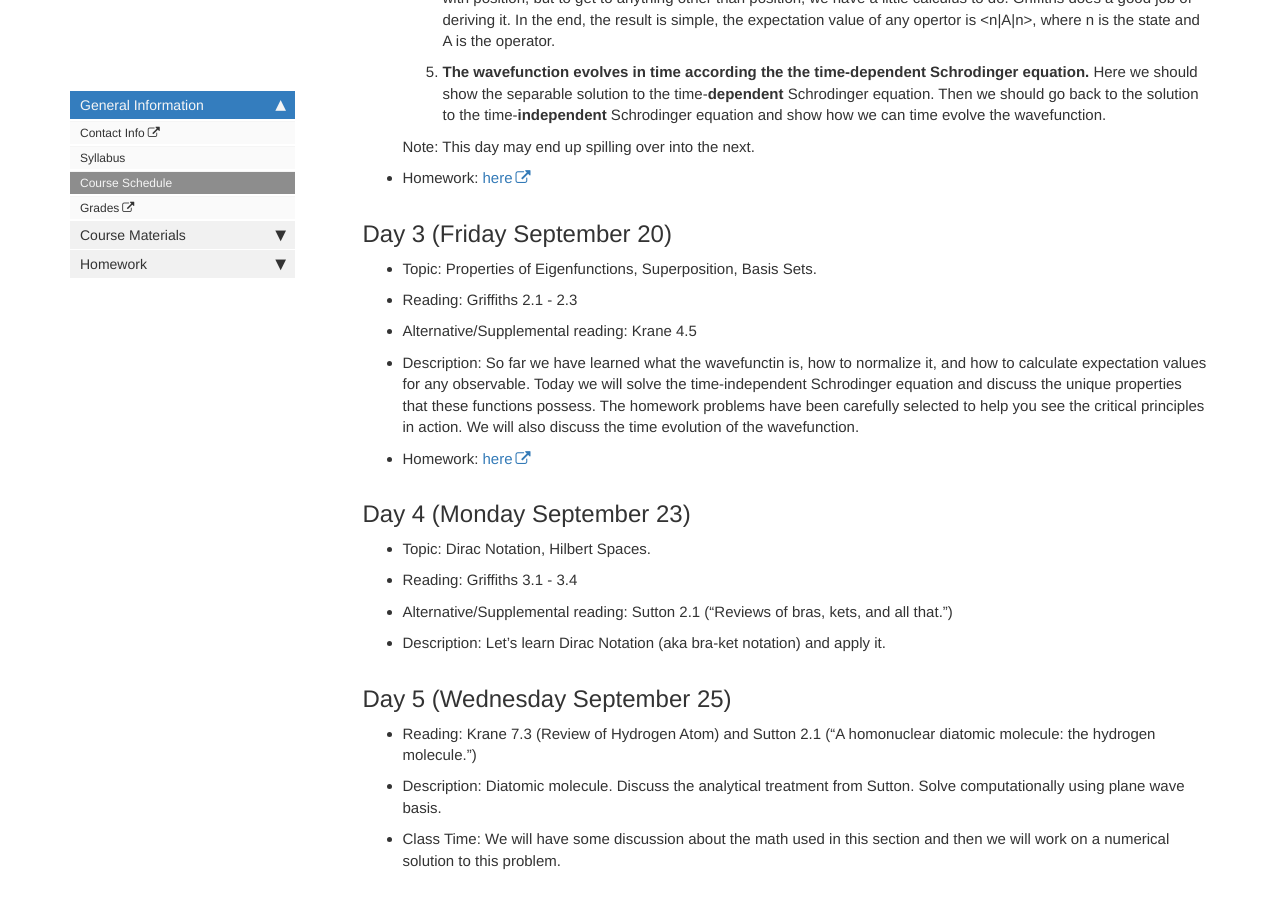
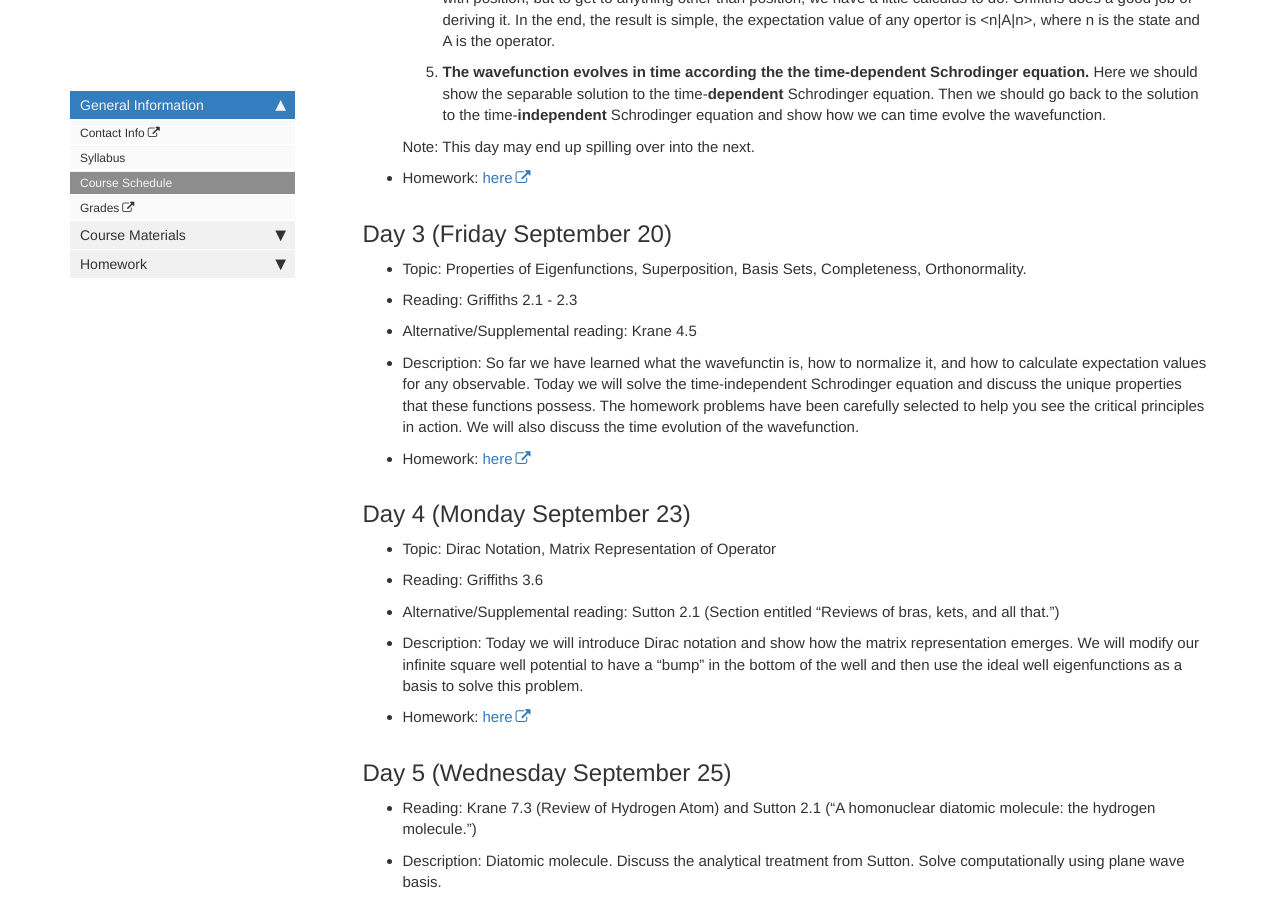
Before and after one commit to lancejnelson/PH323, a Jekyll site: the page built from course_docs/schedule.md, in a window 1280 px wide and 900 px high, scrolled down 1340 px. Built offline with Jekyll 4.4.1, drawn with Linux system fonts in a browser that asks for light colours; comment, search, counter and statistics services are not loaded.

Commit message:
Added day 4 homework, Uploaded slides, updated schedule, etc

```diff
--- a/_data/sidebars/mydoc_sidebar.yml
+++ b/_data/sidebars/mydoc_sidebar.yml
@@ -88,3 +88,6 @@ entries:
     - title: Day 3
       url: /course_docs\/homework\/day3.pdf
       output: web, pdf
+    - title: Day 4
+      url: /course_docs\/homework\/day4.pdf
+      output: web, pdf
--- a/course_docs/schedule.md
+++ b/course_docs/schedule.md
@@ -43,7 +43,7 @@ Note: For the first few days (probably into the second week) of the semester, we
 
 
 ## Day 3 (Friday September 20)
-   - Topic: Properties of Eigenfunctions, Superposition, Basis Sets.
+   - Topic: Properties of Eigenfunctions, Superposition, Basis Sets, Completeness, Orthonormality.
 
    - Reading: Griffiths  2.1 - 2.3
    - Alternative/Supplemental reading: Krane 4.5
@@ -55,12 +55,13 @@ Note: For the first few days (probably into the second week) of the semester, we
 
 ## Day 4 (Monday September 23)
 
-   - Topic: Dirac Notation, Hilbert Spaces.
-   - Reading: Griffiths  3.1 - 3.4
-   - Alternative/Supplemental reading: Sutton 2.1 ("Reviews of bras, kets, and all that.")
+   - Topic: Dirac Notation, Matrix Representation of Operator
+   - Reading: Griffiths  3.6
+   - Alternative/Supplemental reading: Sutton 2.1 (Section entitled "Reviews of bras, kets, and all that.")
 
-   - Description: Let's learn Dirac Notation (aka bra-ket notation) and apply it.
+   - Description: Today we will introduce Dirac notation and show how the matrix representation emerges.  We will modify our infinite square well potential to have a "bump" in the bottom of the well and then use the ideal well eigenfunctions as a basis to solve this problem.
 
+   - Homework: [here][day_4_hw]
 
 
 ## Day 5 (Wednesday September 25)
```
Also changed, not shown: other parts of course_docs/schedule.md (+1 -0 lines), course_docs/slides.md (+5 -1 lines), course_docs/syllabus.md (+1 -1 lines), 4 other files.
